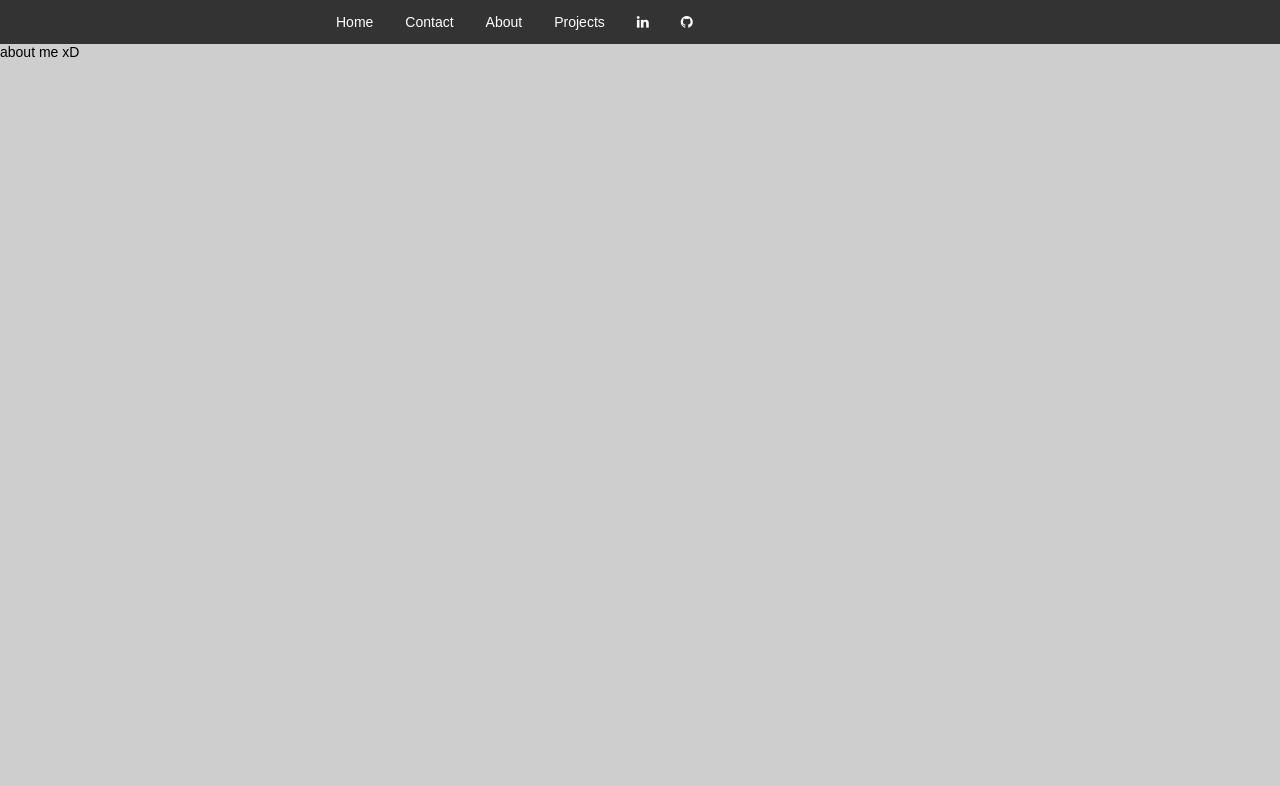
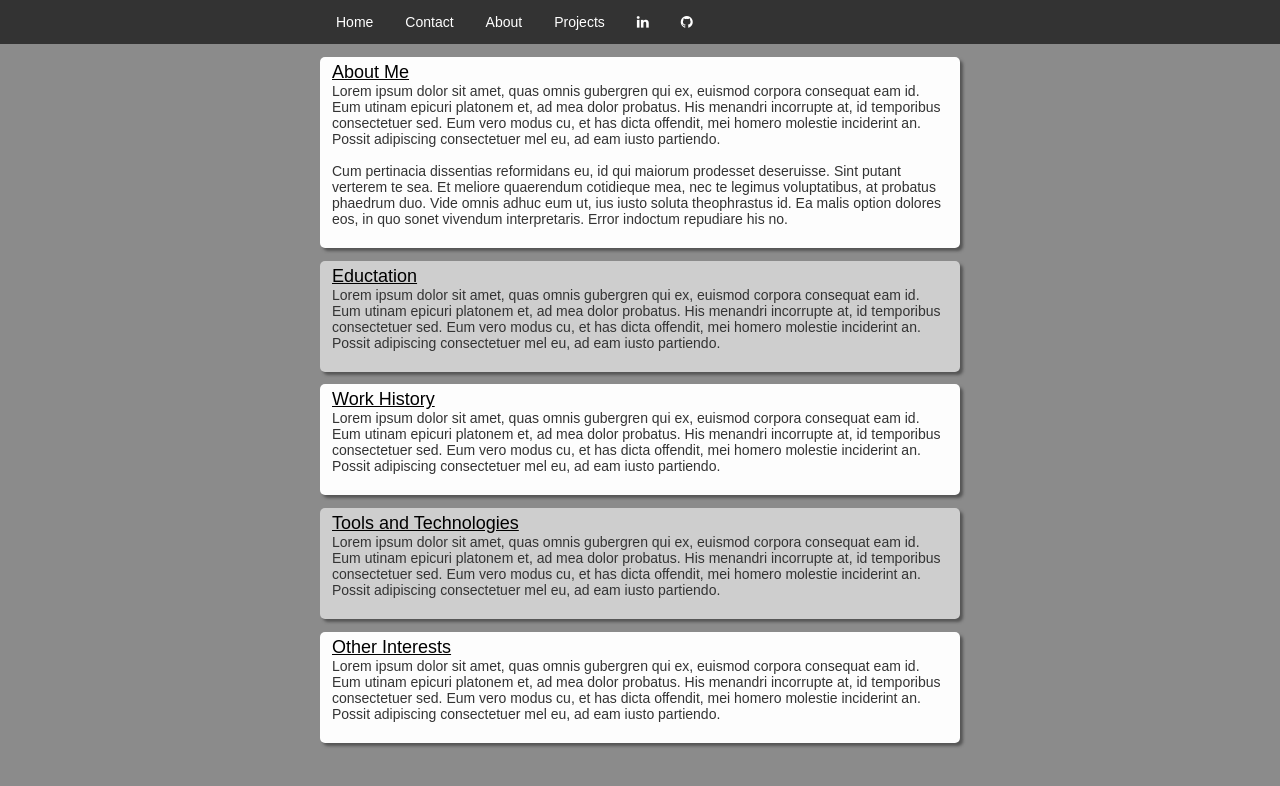
Before and after one commit to paarongiroux/portfolioWebsite, a React (Create React App) app: page /about in a window 1280 px wide. Shown: the top 786 px of the page. Built offline with nearby package versions, Linux system fonts and the light colour scheme.

Commit message:
adds filler to contact and about pages

```diff
--- /dev/null
+++ b/src/Contact.css
@@ -0,0 +1,51 @@
+
+.ctnr {
+    margin: 1% 25%;
+    padding: 5px 12px;
+    animation: transitionIn 0.75s;
+}
+
+.sectionTitle {
+    text-align: left;
+    text-decoration: underline;
+    font-size: 18px;
+    color: rgb(0, 0, 0);
+}
+
+label {
+    color: #333
+}
+
+input[type=text], select, textarea {
+  width: 100%;
+  padding: 12px;
+  border: 1px solid #ccc;
+  border-radius: 4px;
+  box-sizing: border-box;
+  margin-top: 6px;
+  margin-bottom: 16px;
+  resize: vertical;
+}
+input[type=email], select, textarea {
+    width: 100%;
+    padding: 12px;
+    border: 1px solid #ccc;
+    border-radius: 4px;
+    box-sizing: border-box;
+    margin-top: 6px;
+    margin-bottom: 16px;
+    resize: vertical;
+  }
+
+input[type=submit] {
+  background-color: #333;
+  color: white;
+  padding: 12px 20px;
+  border: none;
+  border-radius: 4px;
+  cursor: pointer;
+}
+
+input[type=submit]:hover {
+  background-color: rgb(8, 8, 8);
+}
--- a/src/Contact.js
+++ b/src/Contact.js
@@ -1,13 +1,28 @@
 import React from 'react';
-import './index.css';
+import './Contact.css';
 import NavBar from './NavBar.js';
 
 class Contact extends React.Component {
     render() {
         return (
-            <div className="container">
+            <div>
                 < NavBar />
-                Just send me an email fool.
+                <div className = "ctnr">
+                    <div className = "sectionTitle">Contact Me:</div>
+                    <form action="/action_page.php">
+                        <label>Name</label>
+                        <input type="text"id="fname"name="firstname"placeholder="First & Last Name."/>
+
+
+                        <label>Email</label>
+                        <input type="email"id="email"name="email"placeholder="Your email"/>
+
+
+                        <label>Subject</label>
+                        <textarea id="subject"name="subject"placeholder="Write something.."></textarea>
+                        <input type="submit"value="Submit"/>
+                    </form>
+                </div>
             </div>
         );
     }
--- a/src/Projects.js
+++ b/src/Projects.js
@@ -5,10 +5,13 @@ import NavBar from './NavBar.js';
 class Projects extends React.Component {
     render() {
         return (
-            <div className="container">
+            <div>
                 < NavBar />
-                here be me projects
+                <div className="container">
+                    here be me projects
+                </div>
             </div>
+
         );
     }
 }
--- a/src/about.js
+++ b/src/about.js
@@ -5,10 +5,72 @@ import NavBar from './NavBar.js';
 class About extends React.Component {
     render() {
         return (
-            <div className="container">
+            <div>
                 < NavBar />
-                about me xD
+                <div className="container">
+                    <div className="sectionContent0">
+                        <div className="sectionTitle"> About Me </div>
+                        <div>
+                            Lorem ipsum dolor sit amet, quas omnis gubergren qui ex, euismod corpora consequat eam id.
+                            Eum utinam epicuri platonem et, ad mea dolor probatus. His menandri incorrupte at,
+                            id temporibus consectetuer sed. Eum vero modus cu, et has dicta offendit, mei homero molestie
+                            inciderint an. Possit adipiscing consectetuer mel eu, ad eam iusto partiendo.
+                            <br></br>
+                            <br></br>
+                            Cum pertinacia dissentias reformidans eu, id qui maiorum prodesset deseruisse.
+                            Sint putant verterem te sea. Et meliore quaerendum cotidieque mea, nec te legimus voluptatibus,
+                            at probatus phaedrum duo. Vide omnis adhuc eum ut, ius iusto soluta theophrastus id.
+                            Ea malis option dolores eos, in quo sonet vivendum interpretaris. Error indoctum repudiare his no.
+                            <br></br><br></br>
+                        </div>
+                    </div>
+                    <div className="sectionContent1">
+                        <div className="sectionTitle"> Eductation </div>
+                        <div>
+                            Lorem ipsum dolor sit amet, quas omnis gubergren qui ex, euismod corpora consequat eam id.
+                            Eum utinam epicuri platonem et, ad mea dolor probatus. His menandri incorrupte at,
+                            id temporibus consectetuer sed. Eum vero modus cu, et has dicta offendit, mei homero molestie
+                            inciderint an. Possit adipiscing consectetuer mel eu, ad eam iusto partiendo.
+                            <br></br>
+                            <br></br>
+                        </div>
+                    </div>
+                    <div className="sectionContent0">
+                        <div className="sectionTitle"> Work History </div>
+                        <div>
+                            Lorem ipsum dolor sit amet, quas omnis gubergren qui ex, euismod corpora consequat eam id.
+                            Eum utinam epicuri platonem et, ad mea dolor probatus. His menandri incorrupte at,
+                            id temporibus consectetuer sed. Eum vero modus cu, et has dicta offendit, mei homero molestie
+                            inciderint an. Possit adipiscing consectetuer mel eu, ad eam iusto partiendo.
+                            <br></br>
+                            <br></br>
+                        </div>
+                    </div>
+                    <div className="sectionContent1">
+                        <div className="sectionTitle"> Tools and Technologies </div>
+                        <div>
+                            Lorem ipsum dolor sit amet, quas omnis gubergren qui ex, euismod corpora consequat eam id.
+                            Eum utinam epicuri platonem et, ad mea dolor probatus. His menandri incorrupte at,
+                            id temporibus consectetuer sed. Eum vero modus cu, et has dicta offendit, mei homero molestie
+                            inciderint an. Possit adipiscing consectetuer mel eu, ad eam iusto partiendo.
+                            <br></br>
+                            <br></br>
+                        </div>
+                    </div>
+                    <div className="sectionContent0">
+                        <div className="sectionTitle"> Other Interests </div>
+                        <div>
+                            Lorem ipsum dolor sit amet, quas omnis gubergren qui ex, euismod corpora consequat eam id.
+                            Eum utinam epicuri platonem et, ad mea dolor probatus. His menandri incorrupte at,
+                            id temporibus consectetuer sed. Eum vero modus cu, et has dicta offendit, mei homero molestie
+                            inciderint an. Possit adipiscing consectetuer mel eu, ad eam iusto partiendo.
+                            <br></br>
+                            <br></br>
+                        </div>
+                    </div>
+                </div>
             </div>
+
         );
     }
 }
--- a/src/home.js
+++ b/src/home.js
@@ -4,13 +4,15 @@ import ReactDOM from 'react-dom';
 import './index.css';
 import NavBar from './NavBar.js';
 import name from './res/name.png';
-import avi from './res/avi.jpg';
+import avi from './res/avatar.jpg';
 
 class Home extends React.Component {
     render() {
         return (
+
+            <div>
+                <NavBar />
                 <div className="container">
-                <NavBar />
                     <div className="title">
                         <img src = {avi} class = "avatar"></img>
                         <img src={name} class = "centerImage"></img>
@@ -19,26 +21,34 @@ class Home extends React.Component {
                     <div className="sectionTitle">
                         Overview:
                     </div>
-                    Lorem ipsum dolor sit amet, quas omnis gubergren qui ex, euismod corpora consequat eam id. Eum utinam epicuri platonem et, ad mea dolor probatus. His menandri incorrupte at, id temporibus consectetuer sed. Eum vero modus cu, et has dicta offendit, mei homero molestie inciderint an. Possit adipiscing consectetuer mel eu, ad eam iusto partiendo.
+                        Lorem ipsum dolor sit amet, quas omnis gubergren qui ex, euismod corpora consequat eam id.
+                        Eum utinam epicuri platonem et, ad mea dolor probatus. His menandri incorrupte at,
+                        id temporibus consectetuer sed. Eum vero modus cu, et has dicta offendit, mei homero molestie
+                        inciderint an. Possit adipiscing consectetuer mel eu, ad eam iusto partiendo.
                         <br></br>
                         <br></br>
-                    Cum pertinacia dissentias reformidans eu, id qui maiorum prodesset deseruisse. Sint putant verterem te sea. Et meliore quaerendum cotidieque mea, nec te legimus voluptatibus, at probatus phaedrum duo. Vide omnis adhuc eum ut, ius iusto soluta theophrastus id. Ea malis option dolores eos, in quo sonet vivendum interpretaris. Error indoctum repudiare his no.
+                        Cum pertinacia dissentias reformidans eu, id qui maiorum prodesset deseruisse.
+                        Sint putant verterem te sea. Et meliore quaerendum cotidieque mea, nec te legimus voluptatibus,
+                        at probatus phaedrum duo. Vide omnis adhuc eum ut, ius iusto soluta theophrastus id.
+                        Ea malis option dolores eos, in quo sonet vivendum interpretaris. Error indoctum repudiare his no.
                         <br></br><br></br>
                     </div>
                     <div className="sectionContent1">
                         <div className = "sectionTitle">
-                        Contact Me:
+                            Contact Info:
                         </div>
                         e-mail: p.aaron.giroux@gmail.com
                         <br></br>
                         phone: (602)-686-9169
                         <br></br>
-                    linkedIn: https://linkedin.com/in/pagiroux
+                        linkedIn: <a href='https://linkedin.com/in/pagiroux'>linkedin.com/in/pagiroux</a>
                         <br></br>
-                    gitHub: https://github.com/paarongiroux
+                        gitHub: <a href='https://github.com/paarongiroux'>github.com/paarongiroux</a>
                         <br></br><br></br>
                     </div>
                 </div>
+            </div>
+
         );
     }
 }
--- a/src/index.css
+++ b/src/index.css
@@ -2,7 +2,7 @@ body {
     margin:0;
     padding: 0;
     font: 14px "Century Gothic", Futura, sans-serif;
-    background-color:#cecece;
+    background-color:#8b8b8b;
 }
 
 .title {
@@ -13,8 +13,8 @@ body {
     height: 100%;
     top: 0;
     left: 0;
-    color: #333;
-    background-color: #ebf9fa;
+    color: rgb(0, 0, 0);
+    background-color: #cecece;
     text-align: left
 }
 
@@ -39,7 +39,7 @@ body {
 .sectionContent1 {
     border-radius: 5px;
     box-shadow: 3px 3px 3px 0px rgb(85, 85, 85);
-    background-color: #ebf9fa;
+    background-color: #cecece;
     margin: 1% 25%;
     padding: 5px 12px;
     text-align: left;
@@ -55,11 +55,15 @@ body {
 }
 
 .avatar {
+    border: solid;
+    border-radius: 50%;
+    border-width: 3px;
+    border-color: #333;;
     display: block;
     margin-left: auto;
     width: 10vw;
     margin-right: auto;
-    border-radius: 50%;
+
 }
 
 .container {
@@ -69,8 +73,10 @@ body {
 @keyframes transitionIn {
     from {
         opacity: 0;
+        transform: translateY(75px);
     }
     to {
         opacity: 1;
+        transform: translateY(0px);
     }
 }
```
Also changed, not shown: src/res/avatar.jpg (added). Lines whose indentation alone changed are shown as unchanged.
